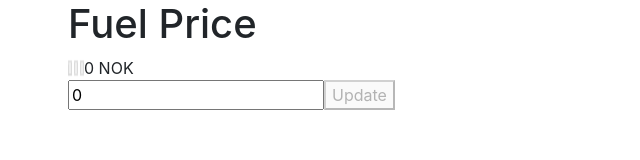
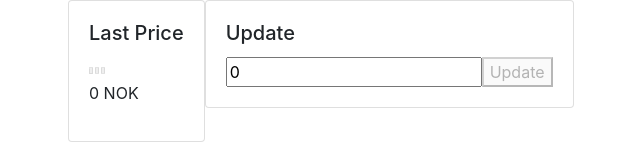
Before and after one commit to nramsbottom/GasApp, a website: page public/index.html in a window 1280 px wide. Shown: the whole page, without its empty margins (2-642 px from the left). Drawn offline with nearby package versions, Linux system fonts and the light colour scheme; no server answers.

```diff
--- a/public/index.html
+++ b/public/index.html
@@ -1,6 +1,8 @@
 <!doctype html>
-<html>
+<html lang="en">
 <head>
+	<meta charset="utf-8">
+    <meta name="viewport" content="width=device-width, initial-scale=1, shrink-to-fit=no">
 	<title></title>
 	<link rel="stylesheet" href="https://maxcdn.bootstrapcdn.com/bootstrap/4.0.0/css/bootstrap.min.css" integrity="sha384-Gn5384xqQ1aoWXA+058RXPxPg6fy4IWvTNh0E263XmFcJlSAwiGgFAW/dAiS6JXm" crossorigin="anonymous">
 	<link rel="stylesheet" href="css/app.css">
@@ -11,15 +13,24 @@
 	<div ng-app="gasApp">
 		<div ng-controller="mainController" class="container">
 			<div class="row">
-			<h1>Fuel Price</h1>
+			<div class="col-xs-6">
+				<div class="card">
+					<div class="card-body">
+						<h5 class="card-title">Last Price</h5>
+						<img ng-hide="gotPrice" src="images/loading.gif" alt="Loading...">
+						<p>{{lastPrice}} NOK<br /><small>{{lastPriceTime}}</small></p>
+					</div>
+				</div>
+				</div>
+				<div class="col-xs-6">
+				<div class="card">
+					<div class="card-body">
+					<h5 class="card-title">Update</h5>
+						<input type="text" ng-model="currentPrice" /><button ng-click="updatePrice()" ng-disabled="updating">Update</button>
+					</div>
+				</div>
 			</div>
-			<div class="row">
-				<img ng-hide="gotPrice" src="images/loading.gif" alt="Loading...">
-				{{lastPrice}} NOK <small>{{lastPriceTime}}</small>
 			</div>
-			<div class="row">
-				<input type="text" ng-model="currentPrice" /><button ng-click="updatePrice()" ng-disabled="updating">Update</button>
-			<div>
 		</div>
 	</div>
 </body>
```
Also changed, not shown: README.MD (added).
